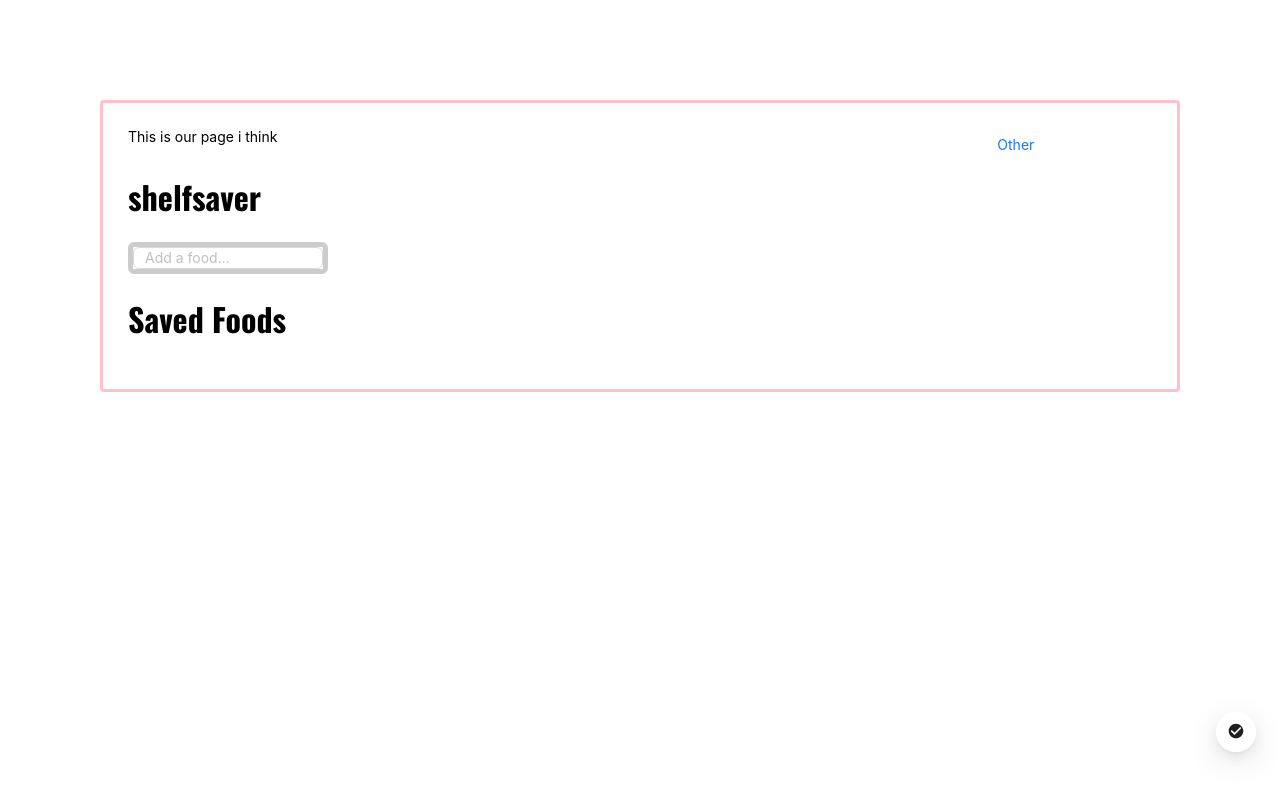
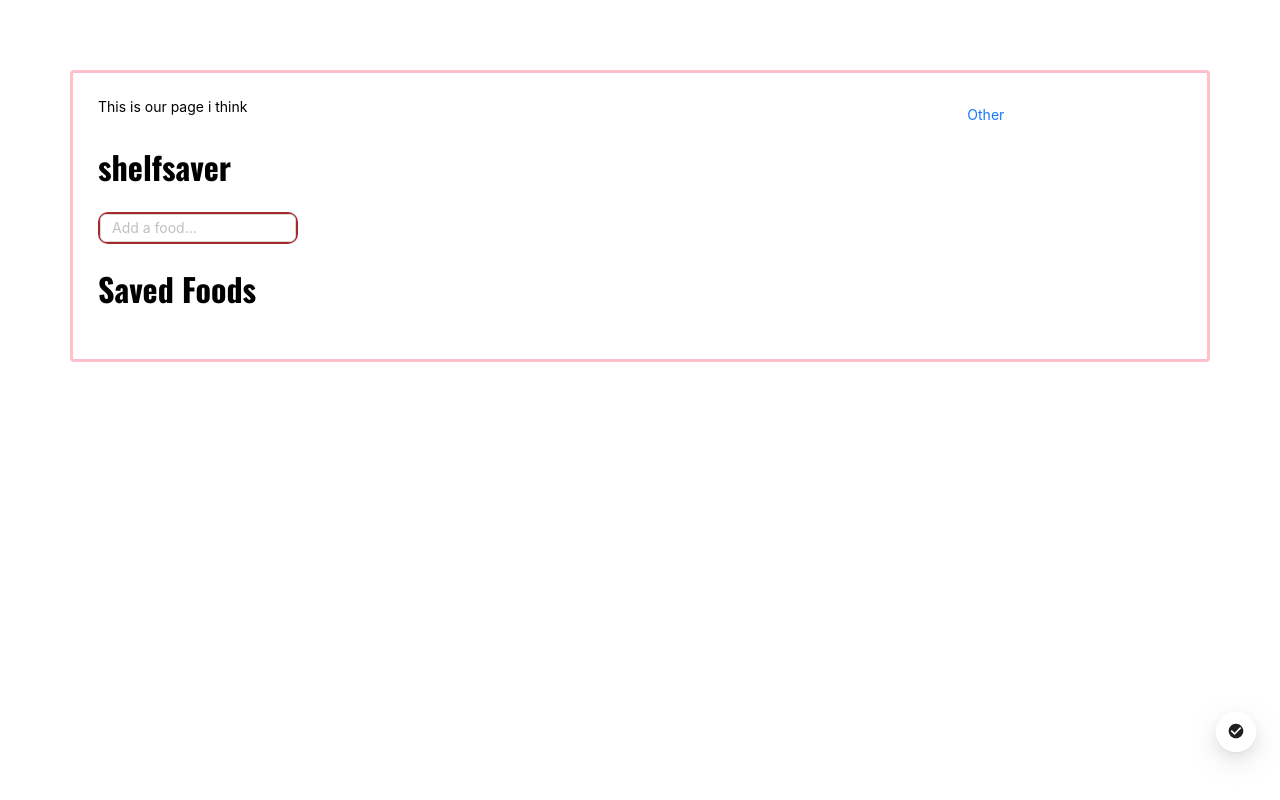
Before and after one commit to emvanmetre/GHH24, a React (Create React App) app: page / in a window 1280 px wide. Built offline with nearby package versions, Linux system fonts and the light colour scheme.

Commit message:
Edited more of the looks

```diff
--- a/src/components/autocomplete/autocomplete.module.css
+++ b/src/components/autocomplete/autocomplete.module.css
@@ -1,9 +1,9 @@
 .autoCompleteInput {
-    width: 100%;
-    border: 5px solid #ccc;
-    border-radius: 6px;
+    width: 20%;
+    border: 2px solid brown;
+    border-radius: 10px;
 }
 
 .autoCompleteOption:hover {
-    background-color: #f0f0f0;
+    background-color: #6f9c33;
 }
--- a/src/index.css
+++ b/src/index.css
@@ -1,7 +1,7 @@
 @import url('https://fonts.googleapis.com/css2?family=Oswald:wght@200..700&display=swap');
 
 body {
-  margin: 100px;
+  margin: 70px;
   padding: 25px;
   border-style: solid;
   border-color: pink;
```
